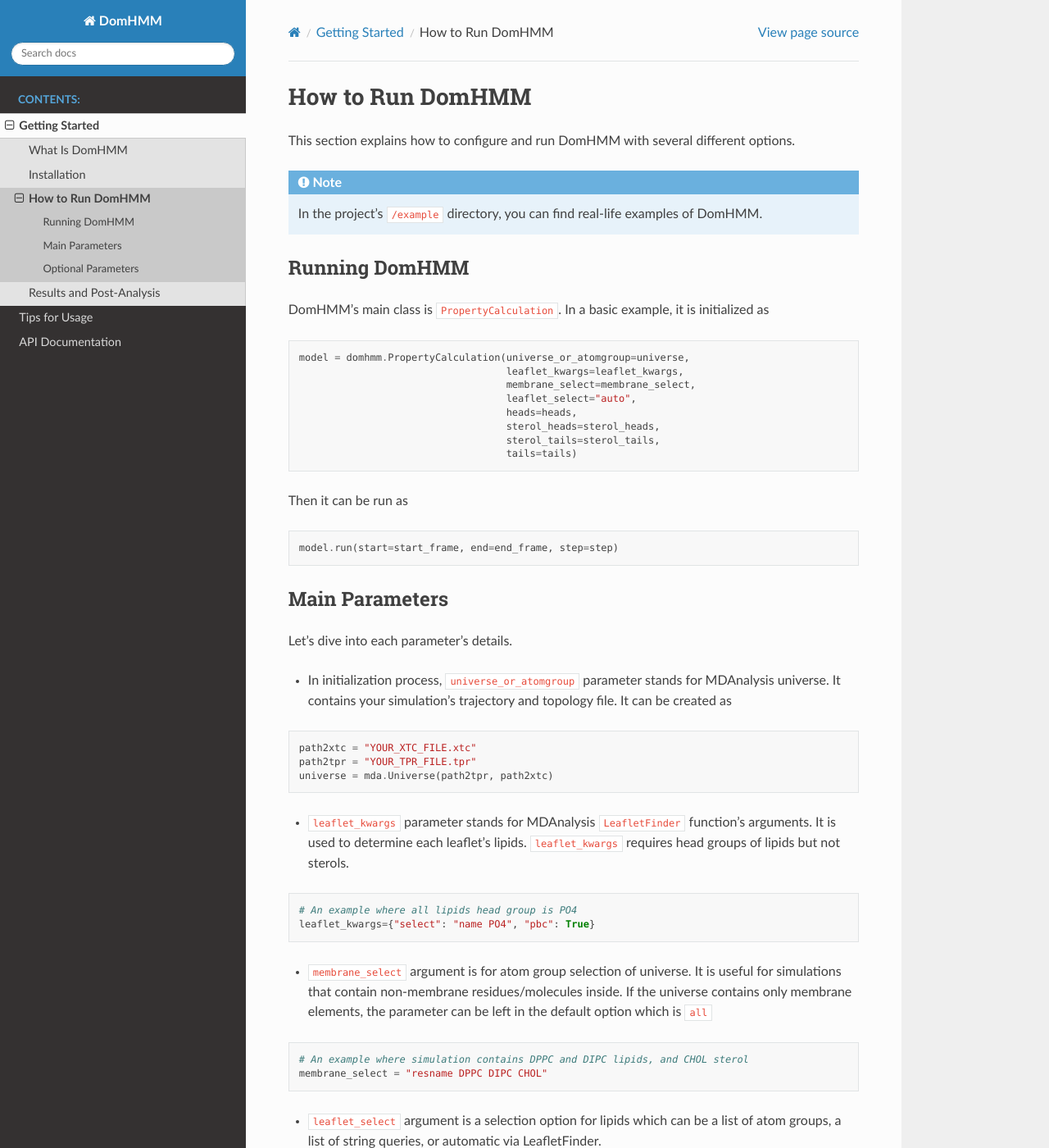
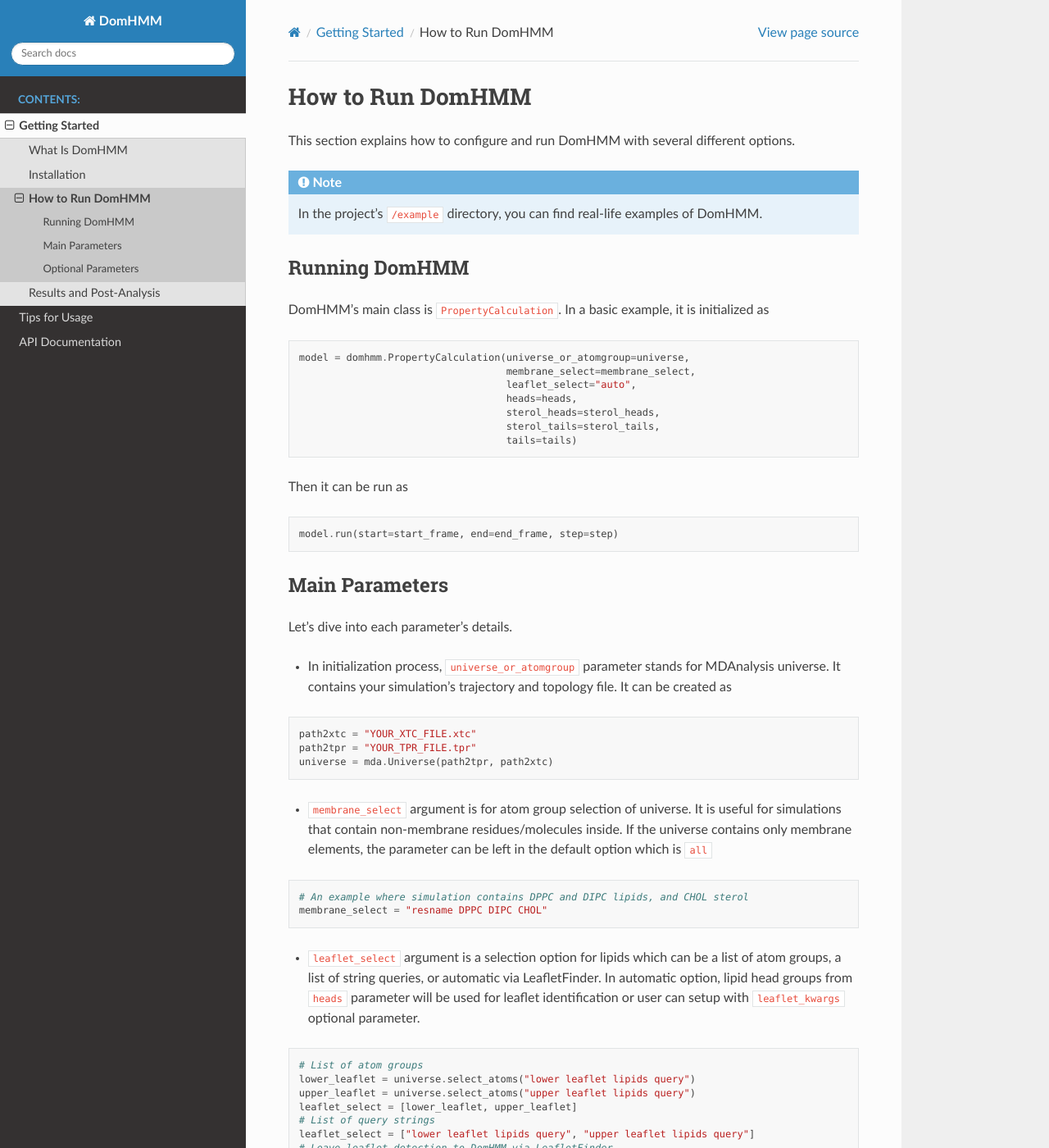
Before and after one commit to BioMemPhys-FAU/domhmm, a Sphinx documentation site: the page built from docs/source/how-to-run.rst, in a window 1280 px wide and 1400 px high. Shown: the whole window at 82% size. Built offline with Sphinx 7.4.7 and the Read the Docs theme 3.1.0, drawn with Linux system fonts in a browser that asks for light colours; some of the changed text lies outside the part shown.

Commit message:
Update documentation and README according to auto LeafletFinder updates

```diff
--- a/docs/source/how-to-run.rst
+++ b/docs/source/how-to-run.rst
@@ -14,7 +14,6 @@ DomHMM's main class is ``PropertyCalculation``. In a basic example, it is initia
 .. code-block::
 
     model = domhmm.PropertyCalculation(universe_or_atomgroup=universe,
-                                       leaflet_kwargs=leaflet_kwargs,
                                        membrane_select=membrane_select,
                                        leaflet_select="auto",
                                        heads=heads,
@@ -42,13 +41,6 @@ Let's dive into each parameter's details.
     path2tpr = "YOUR_TPR_FILE.tpr"
     universe = mda.Universe(path2tpr, path2xtc)
 
-* ``leaflet_kwargs`` parameter stands for MDAnalysis ``LeafletFinder`` function's arguments. It is used to determine each leaflet's lipids. ``leaflet_kwargs`` requires head groups of lipids but not sterols.
-
-.. code-block::
-
-    # An example where all lipids head group is PO4
-    leaflet_kwargs={"select": "name PO4", "pbc": True}
-
 * ``membrane_select`` argument is for atom group selection of universe. It is useful for simulations that contain non-membrane residues/molecules inside. If the universe contains only membrane elements, the parameter can be left in the default option which is ``all``
 
 .. code-block::
@@ -56,7 +48,7 @@ Let's dive into each parameter's details.
     # An example where simulation contains DPPC and DIPC lipids, and CHOL sterol
     membrane_select = "resname DPPC DIPC CHOL"
 
-* ``leaflet_select`` argument is a selection option for lipids which can be a list of atom groups, a list of string queries, or automatic via LeafletFinder.
+* ``leaflet_select`` argument is a selection option for lipids which can be a list of atom groups, a list of string queries, or automatic via LeafletFinder. In automatic option, lipid head groups from ``heads`` parameter will be used for leaflet identification or user can setup with ``leaflet_kwargs`` optional parameter.
 
 .. code-block::
 
@@ -143,6 +135,13 @@ Option for saving result plots in pdf format.
 
 Verbose option for debugging. It shows which steps are done in the analysis.
 
+* ``leaflet_kwargs`` parameter stands for MDAnalysis ``LeafletFinder`` function's arguments and used with ``leaflet_select="auto"`` option. It is used to determine each leaflet's lipids. ``leaflet_kwargs`` requires head groups of lipids but not sterols.
+
+.. code-block::
+
+    # An example where all lipids head group is PO4
+    leaflet_kwargs={"select": "name PO4", "pbc": True}
+
 * ``lipid_leaflet_rate``
 
 The frame rate for checking lipids leaflet assignments via LeafletFinder. In the default option, it is equal to 0 which means leaflet assignment is only done at the beginning of the analysis.
--- a/docs/source/post-analysis.rst
+++ b/docs/source/post-analysis.rst
@@ -73,6 +73,6 @@ Users can save and reload the model itself or required data via `pickle`_.
 
 
 .. note::
-    When loading the full model, the MDAnalysis universe will load the trajectory and topology file from the same directory that was given in the analysis run. Therefore, full-model saving can't be loaded if files do not exist.
+    When loading the full model, the MDAnalysis universe will load the trajectory and topology file from the same directory that was given in the analysis run. Therefore, full-model saving may not be loaded from outside of analysis directory.
 
 .. _pickle: https://www.mdanalysis.org/pages/mdakits/
```
Also changed, not shown: README.md (+1 -2 lines).
